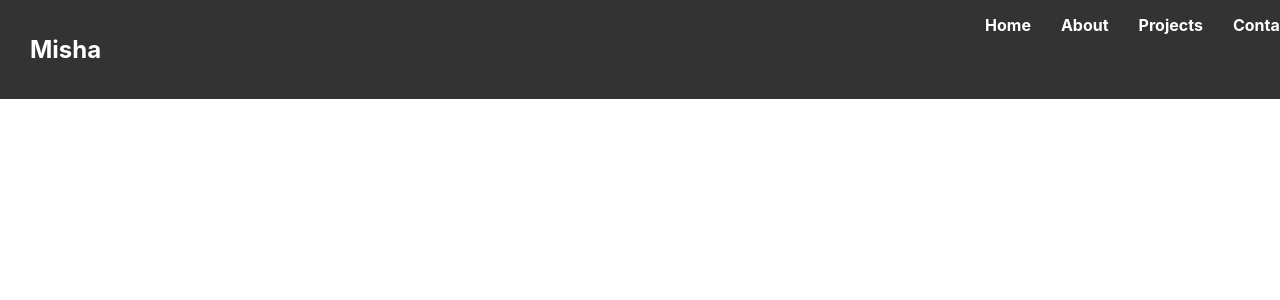
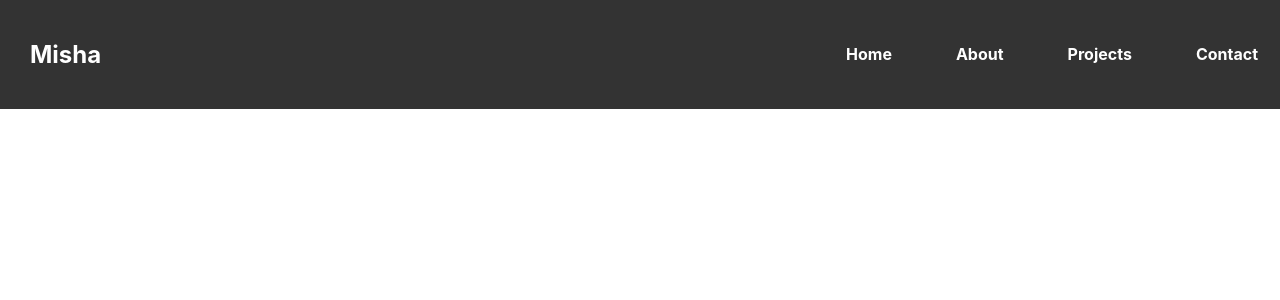
Before and after one commit to misha832-ux/my-profile, a React (Create React App) app: page / in a window 1280 px wide. Shown: the top 300 px of the page. Built offline with nearby package versions, Linux system fonts and the light colour scheme.

Commit message:
updated navbar

```diff
--- a/src/components/navbar.css
+++ b/src/components/navbar.css
@@ -1,7 +1,6 @@
 .navbar{
     display: flex;
-    justify-content: space-between;
-    padding: 15px 30px;
+    justify-content: space-between;    align-items: center;    padding: 20px 10px;
     background-color: #333;
     color: white;
     position: fixed;
@@ -11,6 +10,13 @@
 nav a{
     color: white;
     text-decoration: none;
-    margin: 0 15px;
+    margin: 0 20px;
+    padding: 8px 12px;
     font-weight: bold;
 }
+
+.logo{
+    font-size: 24px;
+    font-weight: bold;
+    margin-left: 20px;
+}
```
